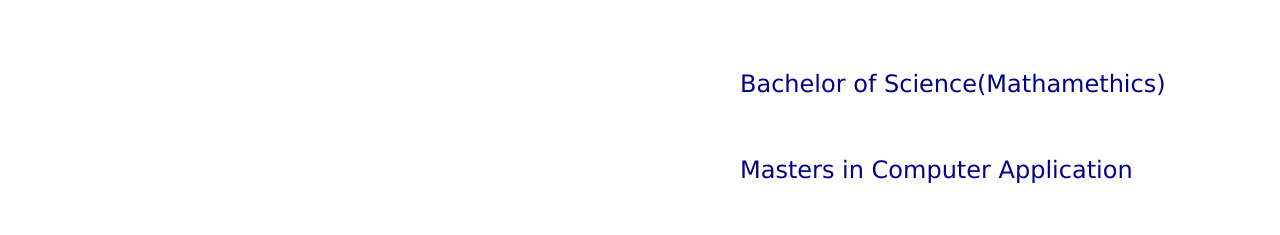
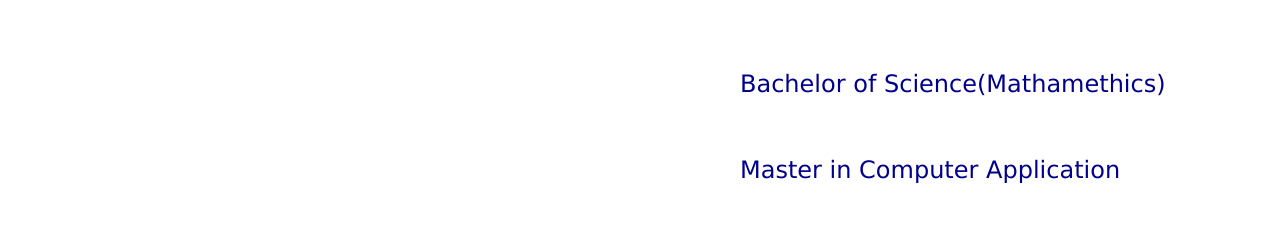
Before and after one commit to SmitAnn/My-Project, a plain HTML site: page Education.html in a window 1280 px wide. Shown: the part 450-685 px from the top of the page. Drawn offline with nearby package versions, Linux system fonts and the light colour scheme.

Commit message:
change
me

```diff
--- a/Education.html
+++ b/Education.html
@@ -62,7 +62,7 @@
         <div artical class="sidebar" id="textright">
 
             <h4>
-                <p>Bachelor of Science(Mathamethics)<br><br><br>Masters in Computer Application</p>
+                <p>Bachelor of Science(Mathamethics)<br><br><br>Master in Computer Application</p>
             </h4>
         </div>
     </div>
```
